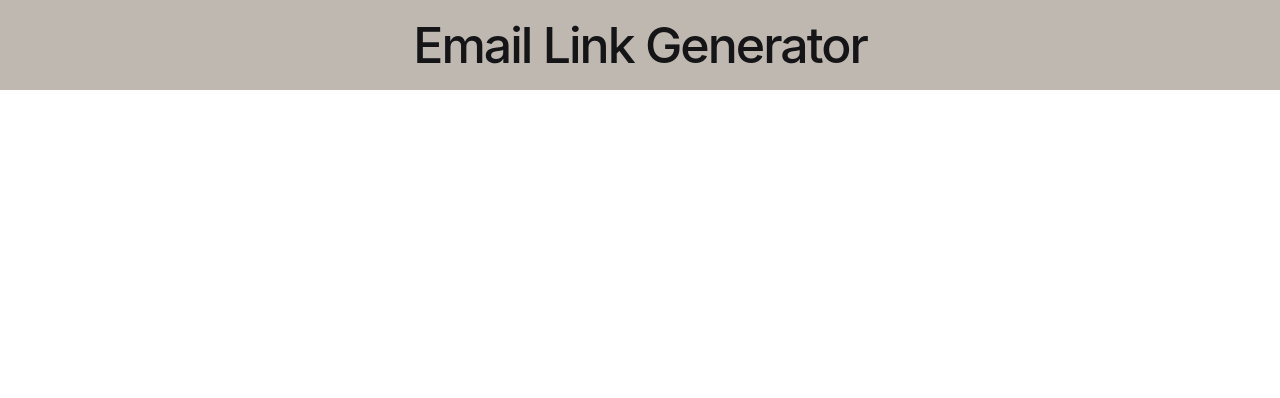
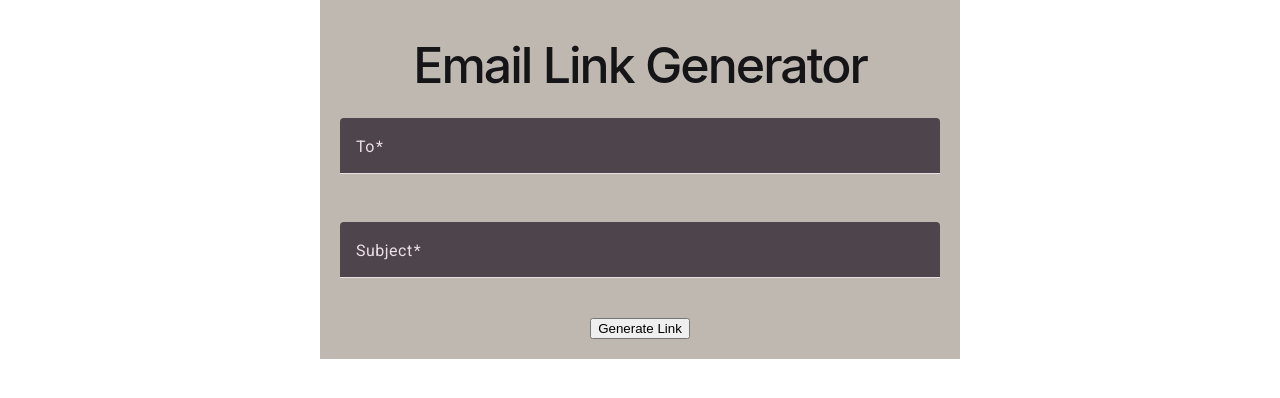
Before and after one commit to rbrock44/email-link-generator, an Angular app: page / in a window 1280 px wide. Shown: the top 398 px of the page. Built offline with nearby package versions, Linux system fonts and the light colour scheme.

Commit message:
add form controls

```diff
--- a/angular.json
+++ b/angular.json
@@ -32,6 +32,7 @@
               }
             ],
             "styles": [
+              "@angular/material/prebuilt-themes/magenta-violet.css",
               "src/styles.scss"
             ],
             "scripts": [],
@@ -96,6 +97,7 @@
               }
             ],
             "styles": [
+              "@angular/material/prebuilt-themes/magenta-violet.css",
               "src/styles.scss"
             ],
             "scripts": []
--- a/package.json
+++ b/package.json
@@ -15,10 +15,12 @@
   "private": true,
   "dependencies": {
     "@angular/animations": "^18.0.0",
+    "@angular/cdk": "^18.0.6",
     "@angular/common": "^18.0.0",
     "@angular/compiler": "^18.0.0",
     "@angular/core": "^18.0.0",
     "@angular/forms": "^18.0.0",
+    "@angular/material": "^18.0.6",
     "@angular/platform-browser": "^18.0.0",
     "@angular/platform-browser-dynamic": "^18.0.0",
     "@angular/platform-server": "^18.0.0",
--- a/src/app/app.component.html
+++ b/src/app/app.component.html
@@ -1,10 +1,29 @@
 <div class="container">
   <h1 class="margin-top">Email Link Generator</h1>
 
+  <mat-form-field>
+    <mat-label>To</mat-label>
+    <input matInput type="email" [formControl]="emailControl" />
+  </mat-form-field>
+  <mat-form-field>
+    <mat-label>Subject</mat-label>
+    <input matInput name="subject" type="text" [formControl]="subjectControl" />
+  </mat-form-field>
+  <!-- <mat-form-field>
+    <mat-label>Body</mat-label>
+    <textarea placeholder="Body" name="body" [formControl]="bodyControl"></textarea>
+  </mat-form-field> -->
+  <button mat-raised-button color="primary" type="submit" (click)="this.generateLink()">Generate Link</button>
 
-  <!-- <mat-tab-group (selectedTabChange)="this.scrollToSection($event)">
-    <div *ngFor="let tab of tabs">
-      <mat-tab label="{{tab.title}}"></mat-tab>
-    </div>
-  </mat-tab-group> -->
+
+  <div *ngIf="generatedLink" class="generated-link">
+    <h3>Generated Link</h3>
+    <mat-form-field>
+      <input matInput [value]="generatedLink" readonly />
+      <button mat-icon-button matSuffix (click)="copyToClipboard()">
+        <mat-icon>content_copy</mat-icon>
+      </button>
+    </mat-form-field>
+  </div>
+
 </div>
--- a/src/app/app.component.scss
+++ b/src/app/app.component.scss
@@ -9,7 +9,7 @@
     font-family: "Inter", -apple-system, BlinkMacSystemFont, "Segoe UI", Roboto,
         Helvetica, Arial, sans-serif, "Apple Color Emoji", "Segoe UI Emoji",
         "Segoe UI Symbol";
-    box-sizing: border-box;
+    // box-sizing: border-box;
     background-color: #BFB8B0;
     -webkit-font-smoothing: antialiased;
     -moz-osx-font-smoothing: grayscale;
@@ -27,12 +27,25 @@ h1 {
         "Segoe UI Symbol";
 }
 
-p {
-    margin: 0;
-    color: var(--gray-700);
+mat-form-field {
+    width: 100%;
+    padding-top: 8px;
+    margin-bottom: 20px;
+    overflow: visible
+}
+
+mat-label {
+    height: 20px;
+}
+
+.generated-link {
+    margin-top: 20px;
 }
 
 .container {
+    max-width: 600px;
+    margin: 0 auto;
+    padding: 20px;
     display: flex;
     flex-direction: column;
     align-items: center;
--- a/src/app/app.component.ts
+++ b/src/app/app.component.ts
@@ -1,13 +1,50 @@
 import { Component } from '@angular/core';
 import { RouterOutlet } from '@angular/router';
+
+import { MatFormFieldModule, FloatLabelType } from '@angular/material/form-field';
+import { MatInputModule } from '@angular/material/input';
+import { MatIconModule } from '@angular/material/icon';
+import { FormControl, ReactiveFormsModule, Validators } from '@angular/forms';
+import { CommonModule } from '@angular/common';
 
 @Component({
   selector: 'app-root',
   standalone: true,
-  imports: [RouterOutlet],
+  imports: [
+    RouterOutlet,
+    CommonModule,
+    MatInputModule,
+    MatFormFieldModule,
+    MatIconModule,
+    ReactiveFormsModule
+  ],
+  providers: [],
   templateUrl: './app.component.html',
   styleUrl: './app.component.scss'
 })
 export class AppComponent {
   title = 'email-link-generator';
+  generatedLink: string = '';
+
+  subjectControl: FormControl = new FormControl('', Validators.required);
+  bodyControl: FormControl = new FormControl('', Validators.required);
+  emailControl: FormControl = new FormControl('', Validators.required);
+
+  generateLink() {
+    this.generatedLink = `mailto:${this.emailControl.value}?subject=${encodeURIComponent(this.subjectControl.value)}&body=${encodeURIComponent(this.bodyControl.value)}`;
+  }
+
+  copyToClipboard() {
+    const textarea = document.createElement('textarea');
+    console.log(this.subjectControl.value, this.emailControl.value)
+    textarea.value = this.generatedLink;
+    document.body.appendChild(textarea);
+    textarea.select();
+    document.execCommand('copy');
+    document.body.removeChild(textarea);
+
+    // this.snackBar.open('Link copied to clipboard', 'Close', {
+    //   duration: 2000,
+    // });
+  }
 }
--- a/src/index.html
+++ b/src/index.html
@@ -6,8 +6,10 @@
   <base href="/">
   <meta name="viewport" content="width=device-width, initial-scale=1">
   <link rel="icon" type="image/x-icon" href="favicon.ico">
+  <link href="https://fonts.googleapis.com/css2?family=Roboto:wght@300;400;500&display=swap" rel="stylesheet">
+  <link href="https://fonts.googleapis.com/icon?family=Material+Icons" rel="stylesheet">
 </head>
-<body style="margin: 0px;">
+<body style="margin: 0px;" class="mat-typography">
   <app-root></app-root>
 </body>
 </html>
--- a/src/styles.scss
+++ b/src/styles.scss
@@ -1 +1,4 @@
 /* You can add global styles to this file, and also import other style files */
+
+html, body { height: 100%; }
+body { margin: 0; font-family: Roboto, "Helvetica Neue", sans-serif; }
```
Also changed, not shown: 1 other file (tests, documents, lock files or other folders).
